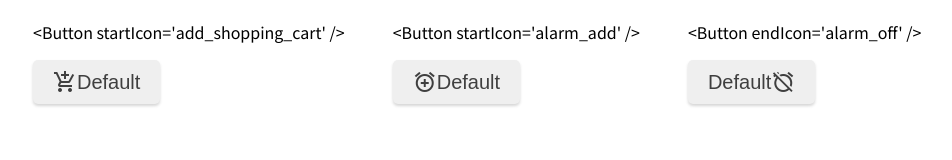
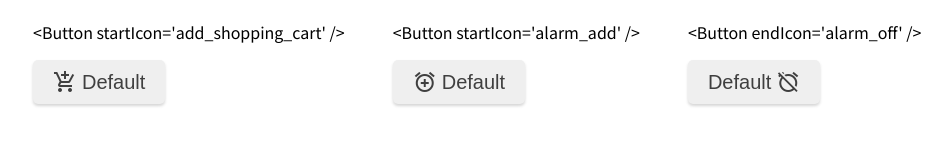
Before and after one commit to ahront/devchallenges.io, a React (Create React App) app in the folder front-end-challenges/button-component/: page / in a window 1280 px wide. Shown: the part 570-730 px from the top of the page, without its empty margins (287-1239 px from the left). Built offline with nearby package versions, Linux system fonts and the light colour scheme.

Commit message:
added space between icons and button text

```diff
--- a/front-end-challenges/button-component/src/Button.css
+++ b/front-end-challenges/button-component/src/Button.css
@@ -3,6 +3,7 @@
     flex-direction: row;
     justify-content: center;
     align-items: center;
+    gap: 5px;
 }
 
 .button-text p {
```
